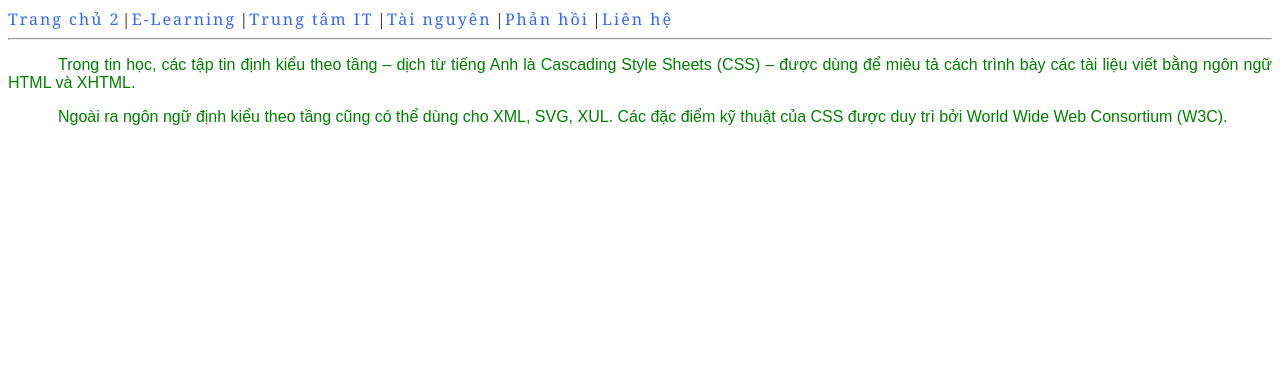
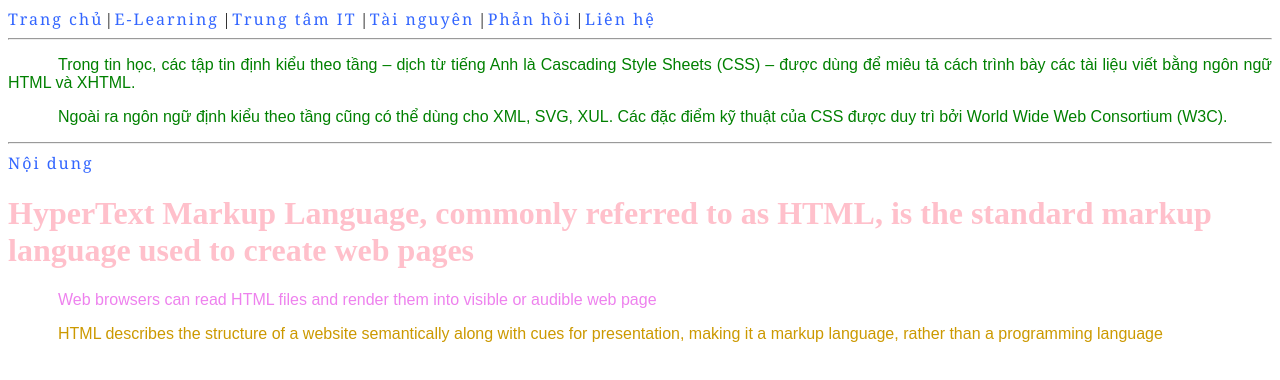
Before and after one commit to binhvp/HTML5Application, a plain HTML site: page public_html/Lab 2/Index.html in a window 1280 px wide. Drawn offline with Linux system fonts and the light colour scheme.

Commit message:
Lab 2/ITCenter.html

```diff
--- a/nbproject/private/private.xml
+++ b/nbproject/private/private.xml
@@ -3,6 +3,7 @@
     <editor-bookmarks xmlns="http://www.netbeans.org/ns/editor-bookmarks/2" lastBookmarkId="0"/>
     <open-files xmlns="http://www.netbeans.org/ns/projectui-open-files/2">
         <group>
+            <file>file:/G:/My%20Drive/Teaching/Thiet%20ke%20Web%20(Web%20Design)/Code/HTML5Application/public_html/Lab%202/ITCenter.html</file>
             <file>file:/G:/My%20Drive/Teaching/Thiet%20ke%20Web%20(Web%20Design)/Code/HTML5Application/public_html/Lab%202/style.css</file>
             <file>file:/G:/My%20Drive/Teaching/Thiet%20ke%20Web%20(Web%20Design)/Code/HTML5Application/public_html/Lab%202/Index.html</file>
         </group>
--- a/public_html/Lab 2/Index.html
+++ b/public_html/Lab 2/Index.html
@@ -13,7 +13,7 @@
     </head>
     <body>
         <div>
-            <a href="#"> Trang chủ 2</a> |
+            <a href="#"> Trang chủ</a> |
             <a href="E-learning.html"> E-Learning </a> |
             <a href="ITCenter.html"> Trung tâm IT </a> |
             <a href="Resource.html"> Tài nguyên </a> |
@@ -27,5 +27,16 @@
     <p>
         Ngoài ra ngôn ngữ định kiểu theo tầng cũng có thể dùng cho XML, SVG, XUL. Các đặc điểm kỹ thuật của CSS được duy trì bởi World Wide Web Consortium (W3C).
     </p>
+    <hr>
+    <a name="Index">Nội dung</a><br/>
+    <h1>
+        HyperText Markup Language, commonly referred to as HTML, is the standard markup language used to create web pages
+    </h1>
+    <p id="id1">
+        Web browsers can read HTML files and render them into visible or audible web page
+    </p>
+    <p class="class01">
+        HTML describes the structure of a website semantically along with cues for presentation, making it a markup language, rather than a programming language
+    </p>
     </body>
 </html>
--- a/public_html/Lab 2/style.css
+++ b/public_html/Lab 2/style.css
@@ -5,3 +5,12 @@ p {
     text-indent: 50px;
     text-align: justify;
 }
+#id1{
+    color: violet;
+}
+.class01{
+    color: #CC9900;
+}
+h1 {
+    color: pink;
+}
```
